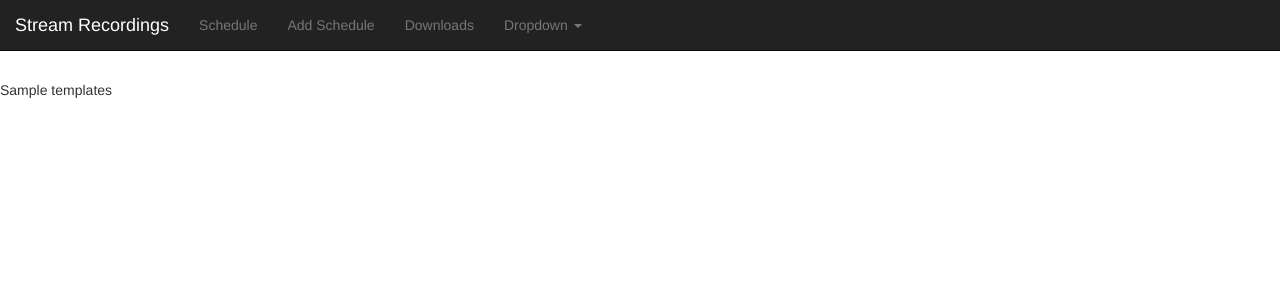
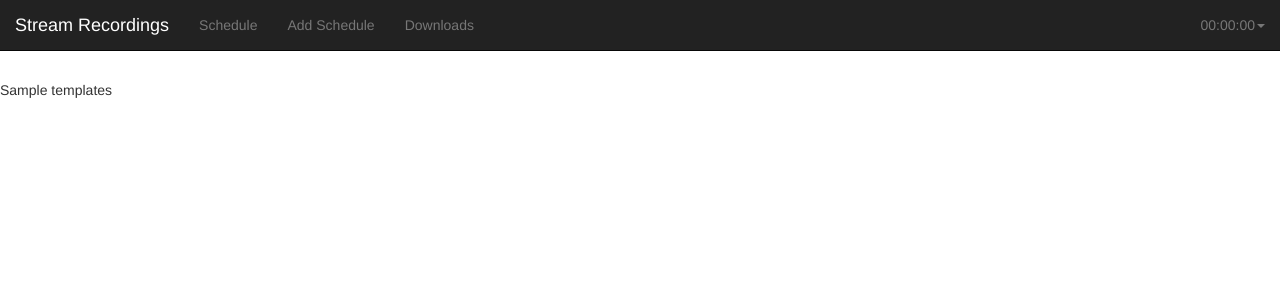
Before and after one commit to dpedu/streamrecord, a Python web app: template templates/html.html in a window 1280 px wide. Shown: the top 300 px of the page. Run offline with Jinja, Linux system fonts and the light colour scheme; the template is opened without the code that fills it: most values are stand-ins (such as "Sample title", 1, 10 or a date in 2020); some libraries are stand-ins or nearby versions.

Commit message:
Add time markup in template

```diff
--- a/templates/html.html
+++ b/templates/html.html
@@ -24,30 +24,6 @@
 {{ templates }}
 </head>
 <body>
-	<!--<div class="navbar navbar-inverse navbar-fixed-top" role="navigation">
-		<div class="container">
-		<div class="navbar-header">
-			<button type="button" class="navbar-toggle" data-toggle="collapse" data-target=".navbar-collapse">
-			<span class="sr-only">Toggle navigation</span>
-			<span class="icon-bar"></span>
-			<span class="icon-bar"></span>
-			<span class="icon-bar"></span>
-			</button>
-			<a class="navbar-brand" href="/">Stream Record</a>
-		</div>
-		<div class="collapse navbar-collapse">
-			<ul class="nav navbar-nav">
-			<li class="active"><a href="#">Home</a></li>
-			<li><a href="#about">About</a></li>
-			<li class="dropdown"><a href="#">Contact</a>
-				<ul>
-					<li><a href="#">Sub</a></li>
-					<li><a href="#">Sub</a></li>
-				</ul></li>
-			</ul>
-		</div>
-		</div>
-	</div>-->
 	<nav class="navbar navbar-inverse navbar-fixed-top" role="navigation">
 		<div class="container-fluid">
 			<div class="navbar-header">
@@ -64,32 +40,16 @@
 					<li><a href="#scheduleList">Schedule</a></li>
 					<li><a href="#add">Add Schedule</a></li>
 					<li><a href="#files">Downloads</a></li>
+				</ul>
+				<ul class="nav navbar-nav navbar-right">
+					<li class="divider"></li>
 					<li class="dropdown">
-						<a href="#" class="dropdown-toggle" data-toggle="dropdown">Dropdown <span class="caret"></span></a>
+						<a href="#" class="dropdown-toggle" data-toggle="dropdown" id="time">00:00:00<span class="caret"></span></a>
 						<ul class="dropdown-menu" role="menu">
-							<li><a href="#">Action</a></li>
-							<li><a href="#">Another action</a></li>
-							<li><a href="#">Something else here</a></li>
 							<li class="divider"></li>
-							<li><a href="#">Separated link</a></li>
-							<li class="divider"></li>
-							<li><a href="#">One more separated link</a></li>
 						</ul>
 					</li>
 				</ul>
-				<!--<ul class="nav navbar-nav navbar-right">
-					<li class="divider"></li>
-					<li class="dropdown">
-						<a href="#" class="dropdown-toggle" data-toggle="dropdown">Dropdown <span class="caret"></span></a>
-						<ul class="dropdown-menu" role="menu">
-							<li><a href="#">Action</a></li>
-							<li><a href="#">Another action</a></li>
-							<li><a href="#">Something else here</a></li>
-							<li class="divider"></li>
-							<li><a href="#">Separated link</a></li>
-						</ul>
-					</li>
-				</ul>-->
 			</div>
 		</div>
 	</nav>
```
